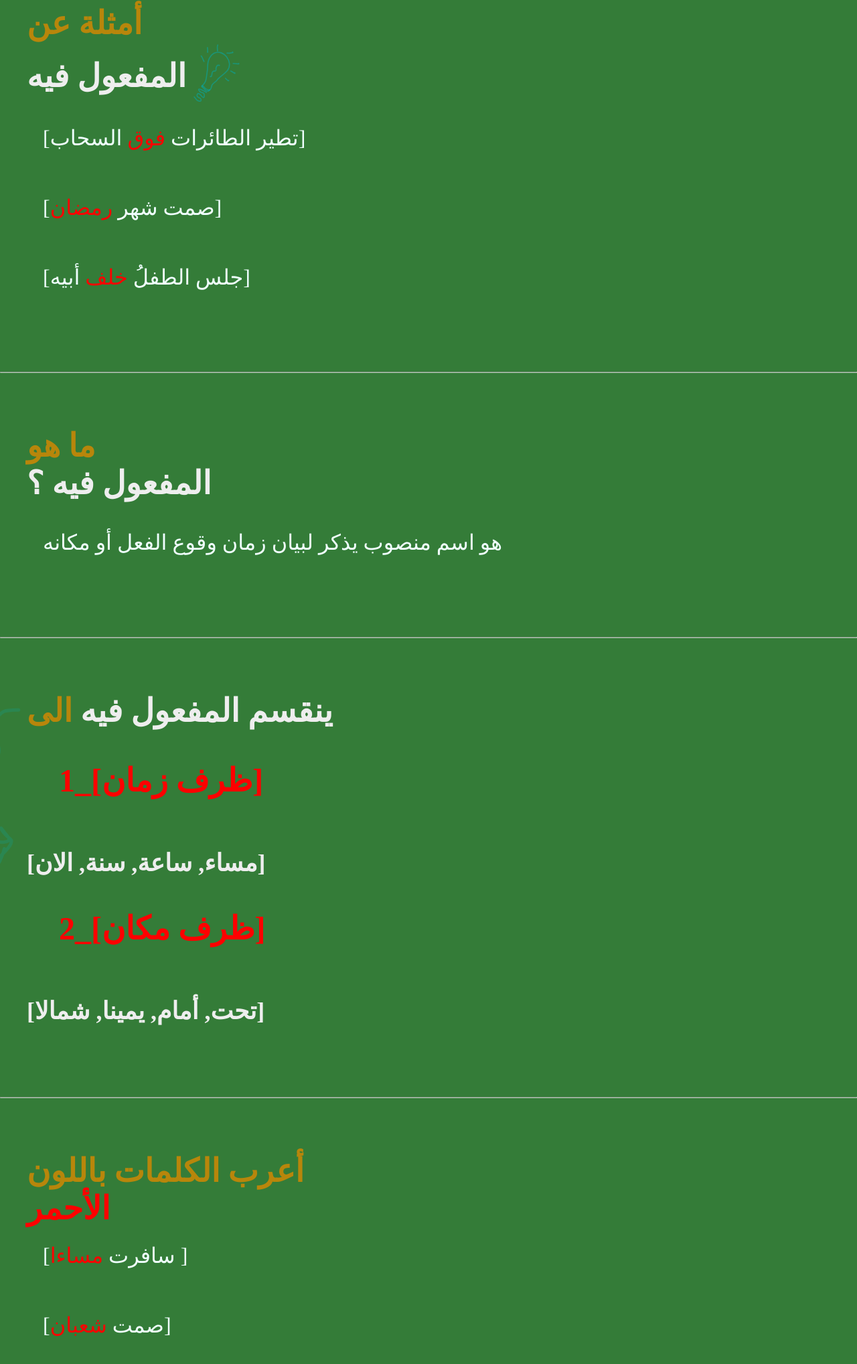
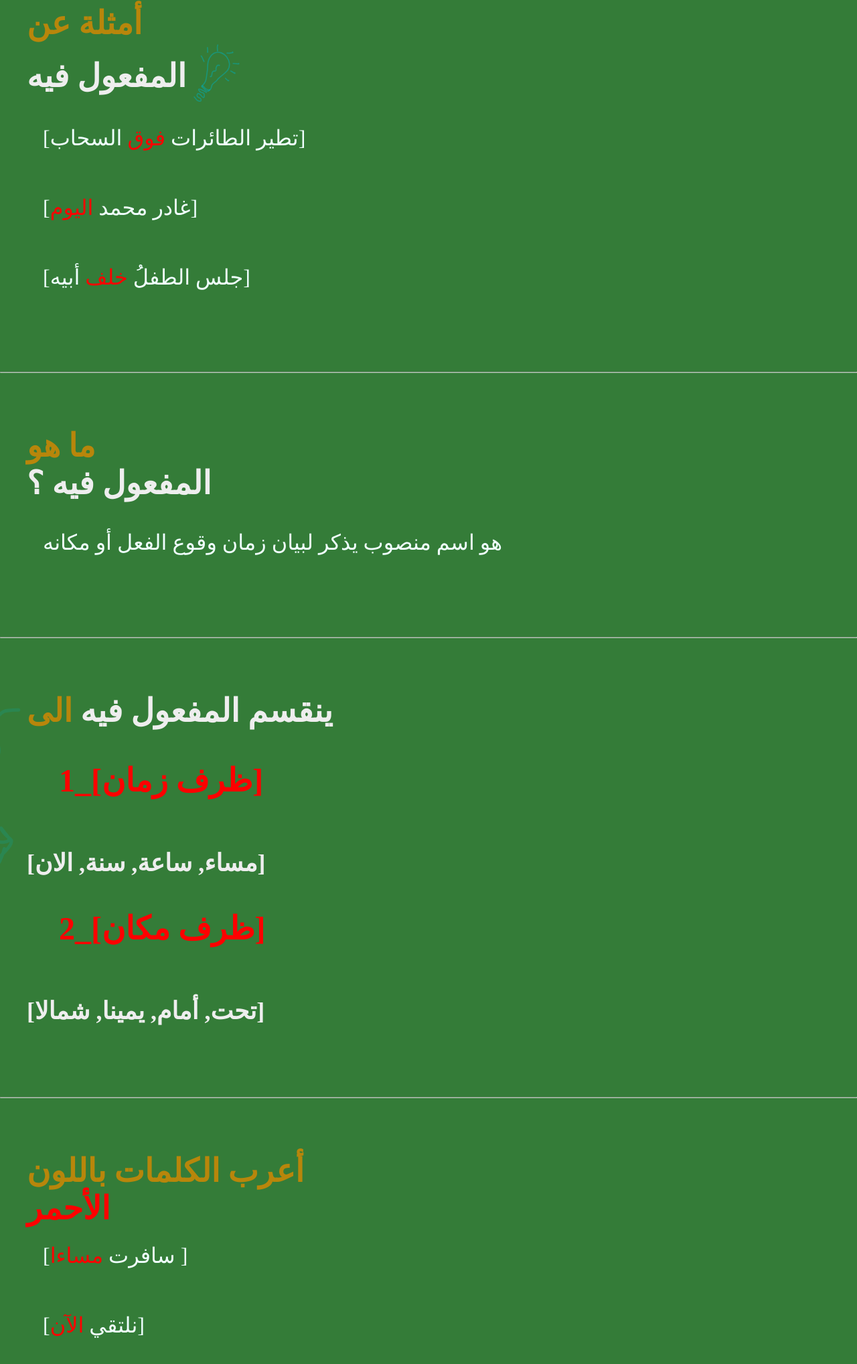
Before and after one commit to essamfarawati/maf3oul-feh, a plain HTML site: page index.html in a window 1280 px wide. Shown: the part 423-2460 px from the top of the page at 67% size. Drawn offline with Linux system fonts and the light colour scheme.

Commit message:
Add files via upload

```diff
--- a/index.html
+++ b/index.html
@@ -34,7 +34,7 @@
         </div>
         <p class="aboutMePar">[تطير الطائرات <span style="color: red;">فوق</span> السحاب]</p>
         <br>
-        <p class="aboutMePar">[صمت شهر  <span style="color: red;">رمضان</span>]</p>
+        <p class="aboutMePar">[غادر محمد  <span style="color: red;">اليوم</span>]</p>
         <br>
         <p class="aboutMePar">[جلس الطفلُ <span style="color: red;">خلف</span> أبيه]</p>
         <br>
@@ -88,7 +88,7 @@
         </div>
         <p class="aboutMePar">[سافرت <span style="color: red;">مساءا</span> ]</p>
         <br>
-        <p class="aboutMePar">[صمت <span style="color: red;">شعبان</span>]</p>
+        <p class="aboutMePar">[نلتقي <span style="color: red;">الآن</span>]</p>
         <br>
         <p class="aboutMePar">[جلست ُ <span style="color: red;">خلف</span> المكتب]</p>
         <br>
```
